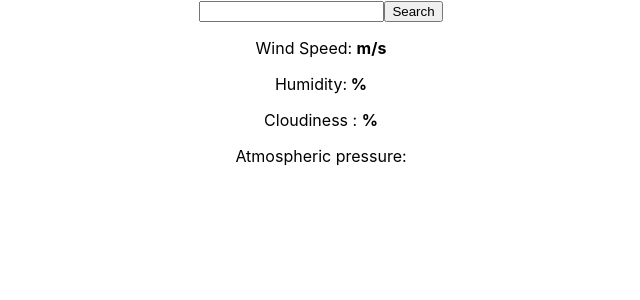
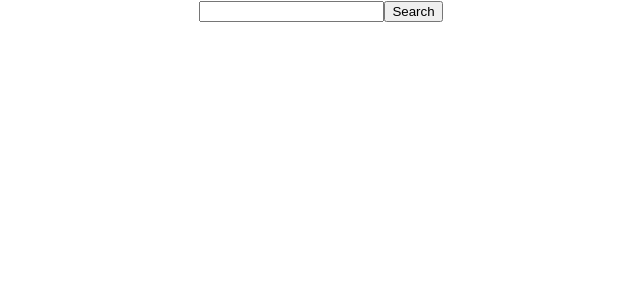
Before and after one commit to marcel-balint/react-weather-app, a React (Create React App) app: page / in a window 1280 px wide. Shown: the top 300 px of the page, without its empty margins (319-959 px from the left). Built offline with nearby package versions, Linux system fonts and the light colour scheme.

Commit message:
Displaying the 'MoreInfo' container onClick

```diff
--- a/src/App.js
+++ b/src/App.js
@@ -19,6 +19,8 @@ class App extends Component {
     humidity: null,
     wind: null,
     cloudiness: null,
+    loaded: false,
+    moreInfo: false,
     error: false
   };
 
@@ -31,6 +33,7 @@ class App extends Component {
       );
       const parsedData = await getData.json();
       this.setState({
+        moreInfo: false,
         city: parsedData.name,
         country: parsedData.sys.country,
         mainTemperature: parsedData.main.temp,
@@ -41,6 +44,7 @@ class App extends Component {
         humidity: parsedData.main.humidity,
         wind: parsedData.wind.speed,
         cloudiness: parsedData.clouds.all,
+        loaded: true,
         error: false
       });
     } catch (error) {
@@ -48,8 +52,13 @@ class App extends Component {
     }
   };
 
+  handleMoreInfo = () => {
+    this.setState({ moreInfo: true });
+  };
+
   render() {
     let showError = null;
+    let showMoreInfo = null;
     let showWeather = null;
 
     if (this.state.loaded) {
@@ -61,10 +70,24 @@ class App extends Component {
           temp_max={this.state.temp_max}
           temp_min={this.state.temp_min}
           description={this.state.description}
+          showInfo={this.handleMoreInfo}
         />
       );
     } else {
       showWeather = null;
+    }
+
+    if (this.state.moreInfo) {
+      showMoreInfo = (
+        <MoreInfo
+          pressure={this.state.pressure}
+          humidity={this.state.humidity}
+          wind={this.state.wind}
+          clouds={this.state.cloudiness}
+        />
+      );
+    } else {
+      showMoreInfo = null;
     }
 
     if (this.state.error) {
@@ -76,12 +99,7 @@ class App extends Component {
         {showError}
         <Input showWeather={this.getWeatherData} />
         {showWeather}
-        <MoreInfo
-          pressure={this.state.pressure}
-          humidity={this.state.humidity}
-          wind={this.state.wind}
-          clouds={this.state.cloudiness}
-        />
+        {showMoreInfo}
       </div>
     );
   }
--- a/src/components/Weather/Weather.jsx
+++ b/src/components/Weather/Weather.jsx
@@ -17,6 +17,7 @@ const Weather = props => {
         <p>
           Min: <strong>{props.temp_min}&deg;C</strong>
         </p>
+        <span onClick={props.showInfo}>More Info</span>
       </div>
     </div>
   );
```
